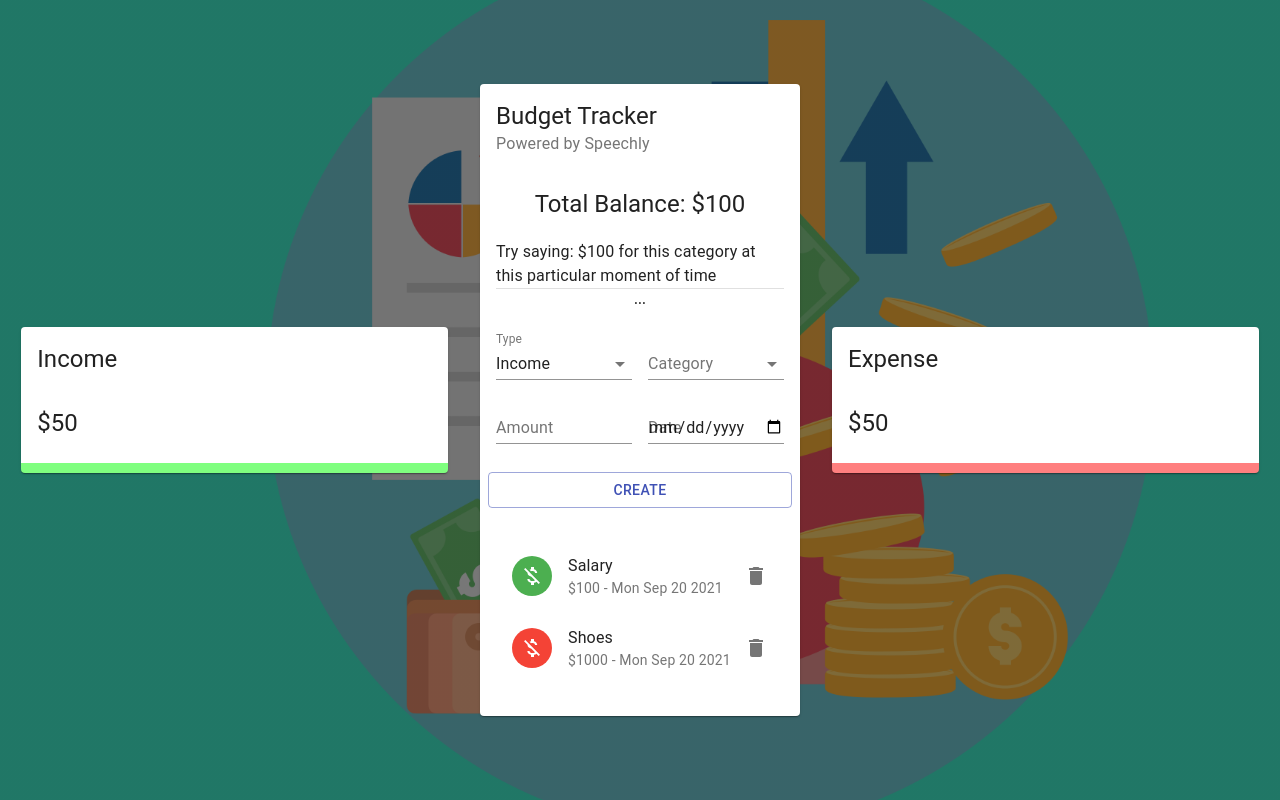
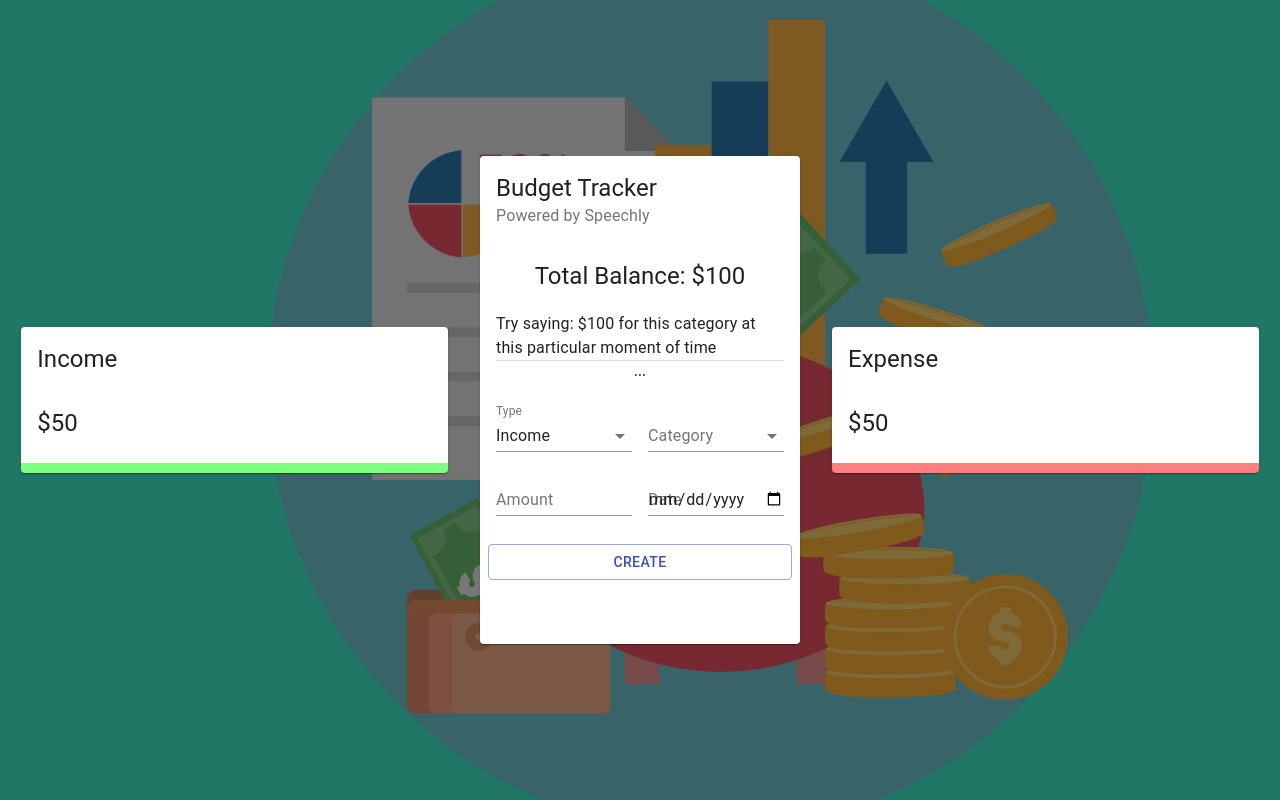
Before and after one commit to Buenaventura-Celine/Voice-Powered-Budget-Tracker, a React (Create React App) app: page / in a window 1280 px wide. Built offline with nearby package versions, Linux system fonts and the light colour scheme.

Commit message:
Functionality for deleting a transaction

```diff
--- a/src/components/Main/List/List.jsx
+++ b/src/components/Main/List/List.jsx
@@ -7,24 +7,7 @@
 
 const List = () => {
     const classes = useStyles();
-    const { deleteTransaction } = useContext(ExpenseTrackerContext)
-
-    const transactions =  [
-        {
-            id: 1,
-            type: "Income",
-            category: 'Salary',
-            amount: 100,
-            date: "Mon Sep 20 2021"
-        },
-        {
-            id: 2,
-            type: "Expense",
-            category: 'Shoes',
-            amount: 1000,
-            date: "Mon Sep 20 2021"
-        },
-    ];
+    const { deleteTransaction, transactions } = useContext(ExpenseTrackerContext)
 
     return (
         <MUIList dens={false} className={classes.list}>
@@ -38,7 +21,7 @@
                         </ListItemAvatar>
                         <ListItemText primary={transaction.category} secondary={`$${transaction.amount} - ${transaction.date}`}/>
                         <ListItemSecondaryAction>
-                            <IconButton edge="end" aria-label="delete" onClick="">
+                            <IconButton edge="end" aria-label="delete" onClick={() => deleteTransaction(transaction.id)}>
                                 <Delete/>
                             </IconButton>
                         </ListItemSecondaryAction>
--- a/src/context/context.js
+++ b/src/context/context.js
@@ -17,10 +17,8 @@
         dispatch({ type: 'ADD_TRANSACTION', payload: transaction });
     }
 
-    console.log(transactions)
-
     return (
-        <ExpenseTrackerContext.Provider value={{ deleteTransaction, addTransaction }}>
+        <ExpenseTrackerContext.Provider value={{ deleteTransaction, addTransaction, transactions }}>
             {children}
         </ExpenseTrackerContext.Provider>
     );
```
